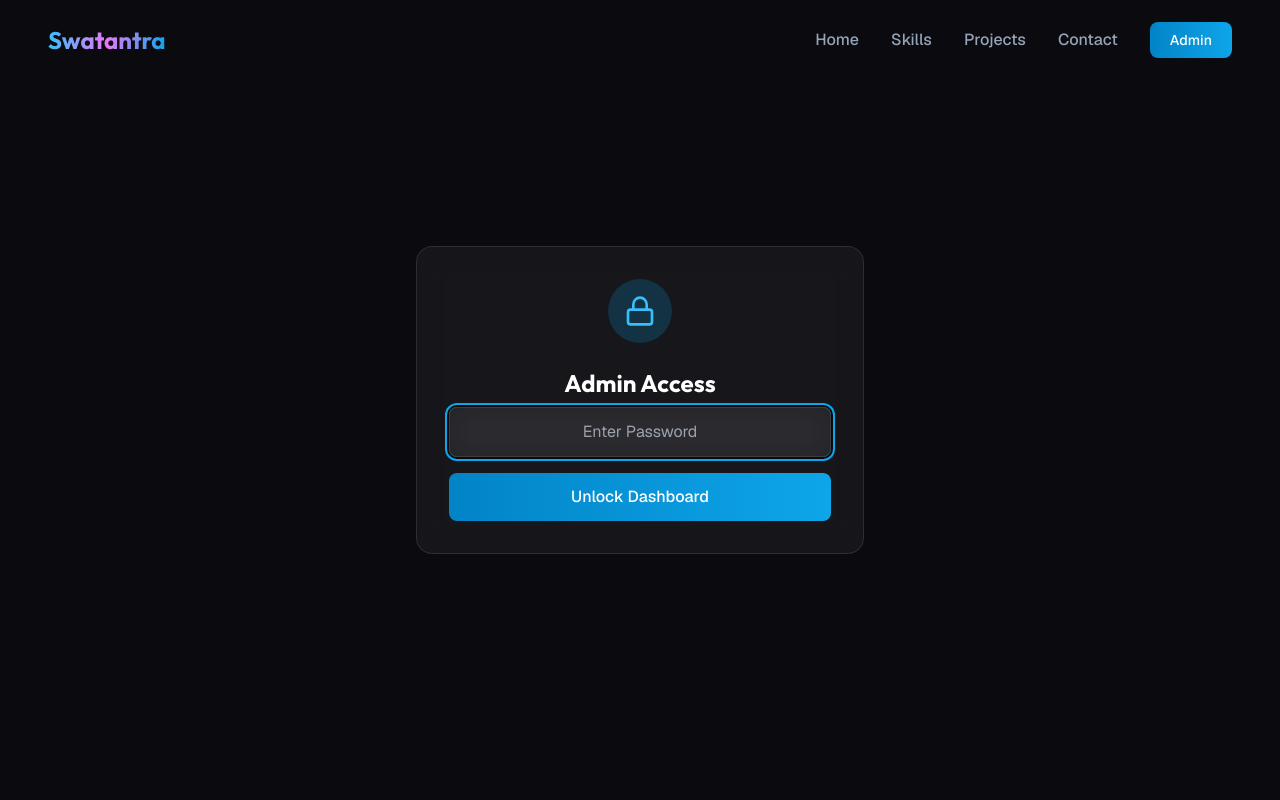
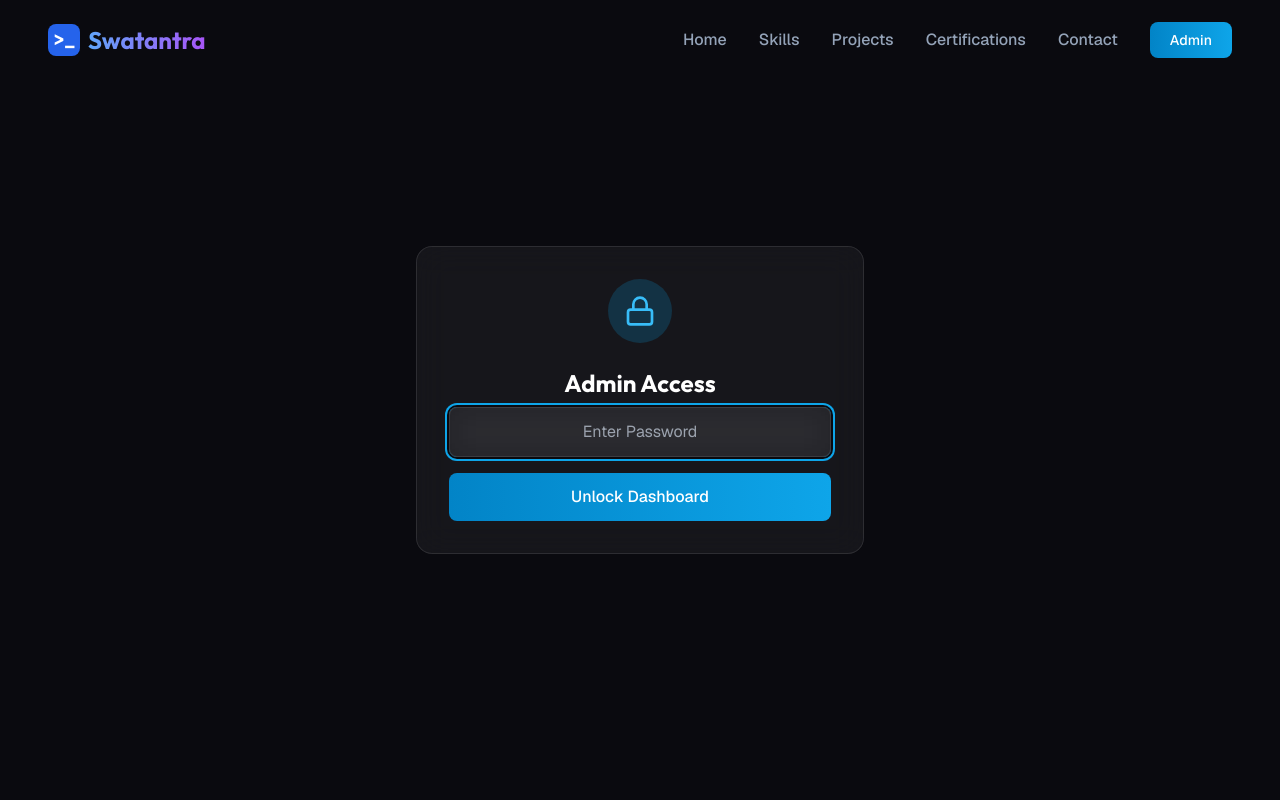
Before and after one commit to Swatantra-66/portfolio-web, a React (Vite) app in the folder frontend/: page /admin in a window 1280 px wide. Shown: the top 800 px of the page. Built offline with nearby package versions, Linux system fonts and the light colour scheme.

Commit message:
ui: update logo to terminal style and add Certifications link

```diff
--- a/frontend/src/components/Navbar.jsx
+++ b/frontend/src/components/Navbar.jsx
@@ -7,6 +7,7 @@ const navLinks = [
   { name: "Home", path: "/", hash: "#" },
   { name: "Skills", path: "/", hash: "#skills" },
   { name: "Projects", path: "/", hash: "#projects" },
+  { name: "Certifications", path: "/", hash: "#certifications" },
   { name: "Contact", path: "/", hash: "#contact" },
 ];
 
@@ -44,18 +45,22 @@ const Navbar = () => {
     >
       <div className="max-w-7xl mx-auto px-6 md:px-12">
         <div className="flex items-center justify-between h-16 md:h-20">
-          {/* Logo */}
           <Link
             to="/"
             onClick={() => handleNavClick("#")}
             className="relative z-10"
           >
             <motion.div
-              className="text-2xl font-display font-bold"
+              className="text-2xl font-display font-bold flex items-center gap-2"
               whileHover={{ scale: 1.05 }}
               whileTap={{ scale: 0.95 }}
             >
-              <span className="gradient-text">Swatantra</span>
+              <div className="h-8 w-8 bg-blue-600 rounded-lg flex items-center justify-center text-white font-mono text-lg">
+                &gt;_
+              </div>
+              <span className="bg-gradient-to-r from-blue-400 to-purple-500 bg-clip-text text-transparent">
+                Swatantra
+              </span>
             </motion.div>
           </Link>
 
```
